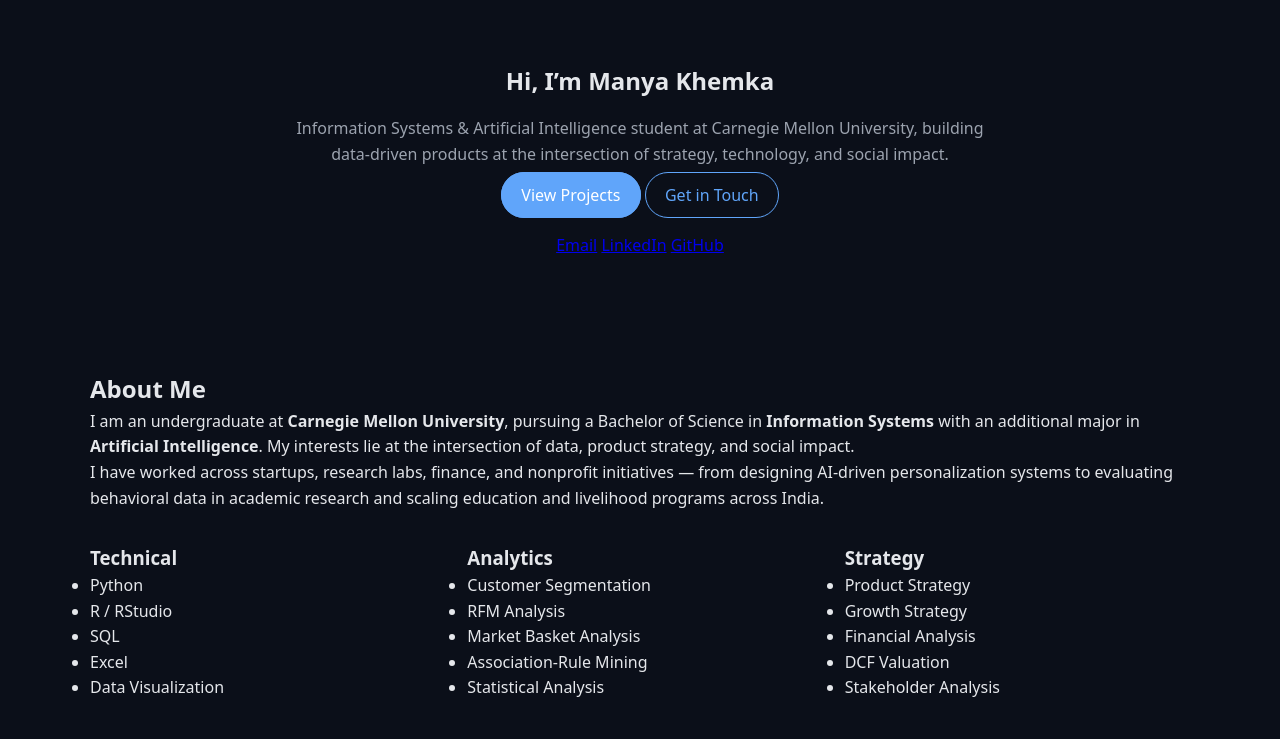
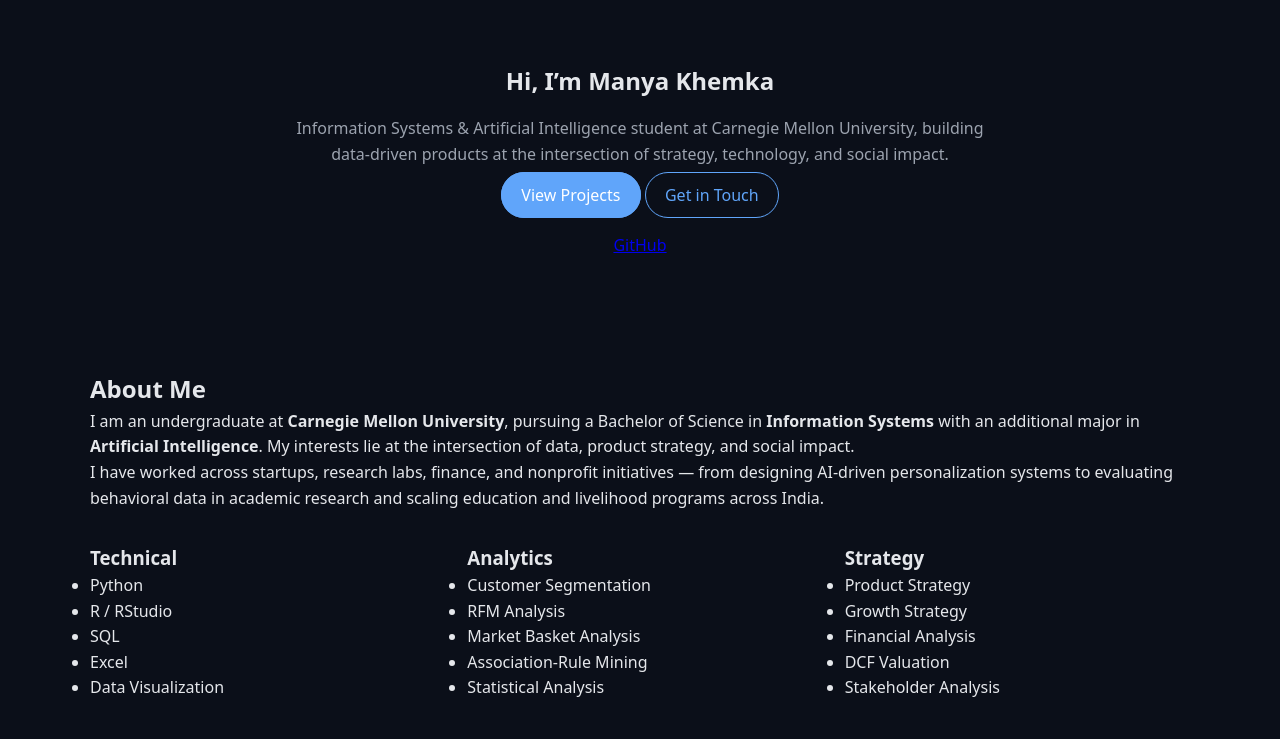
Before and after one commit to mkhemka-svg/Manya-s-website.github.io, a plain HTML site: page index.html in a window 1280 px wide. Shown: the part 61-800 px from the top of the page. Drawn offline with Linux system fonts and the light colour scheme.

Commit message:
Update index.html

```diff
--- a/index.html
+++ b/index.html
@@ -39,8 +39,6 @@
 
       <!-- moved slightly lower -->
       <div class="socials" style="margin-top: 1.5rem;">
-        <a href="mailto:mkhemka@andrew.cmu.edu">Email</a>
-        <a href="https://www.linkedin.com/in/manya-khemka3/" target="_blank">LinkedIn</a>
         <a href="#" title="Add GitHub later">GitHub</a>
       </div>
     </div>
```
